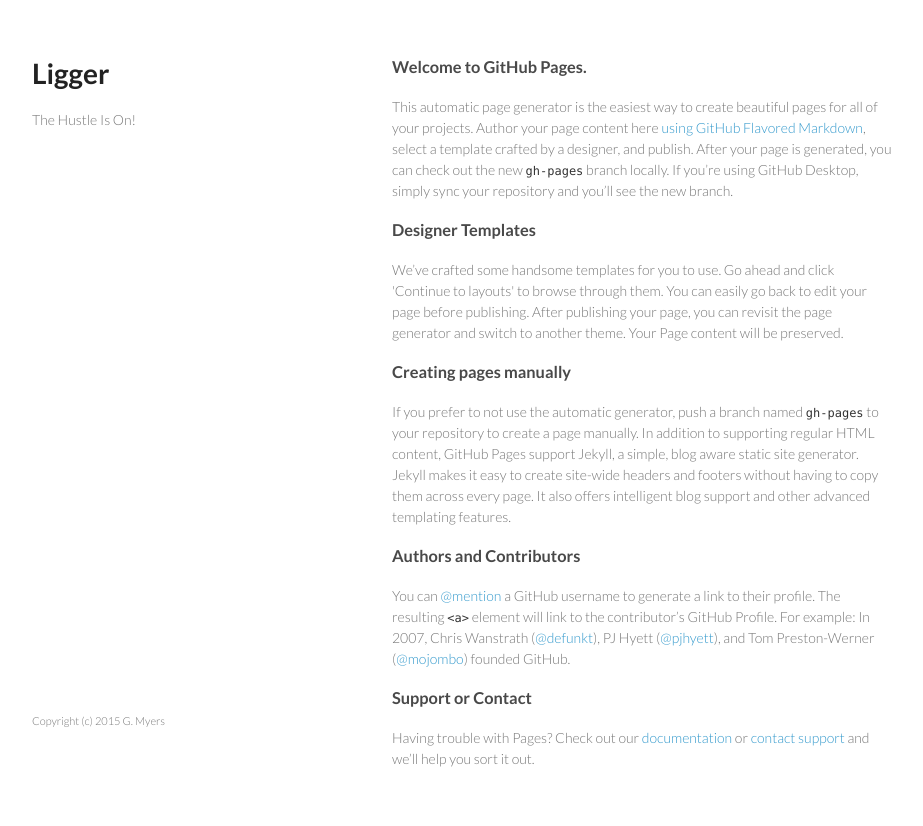
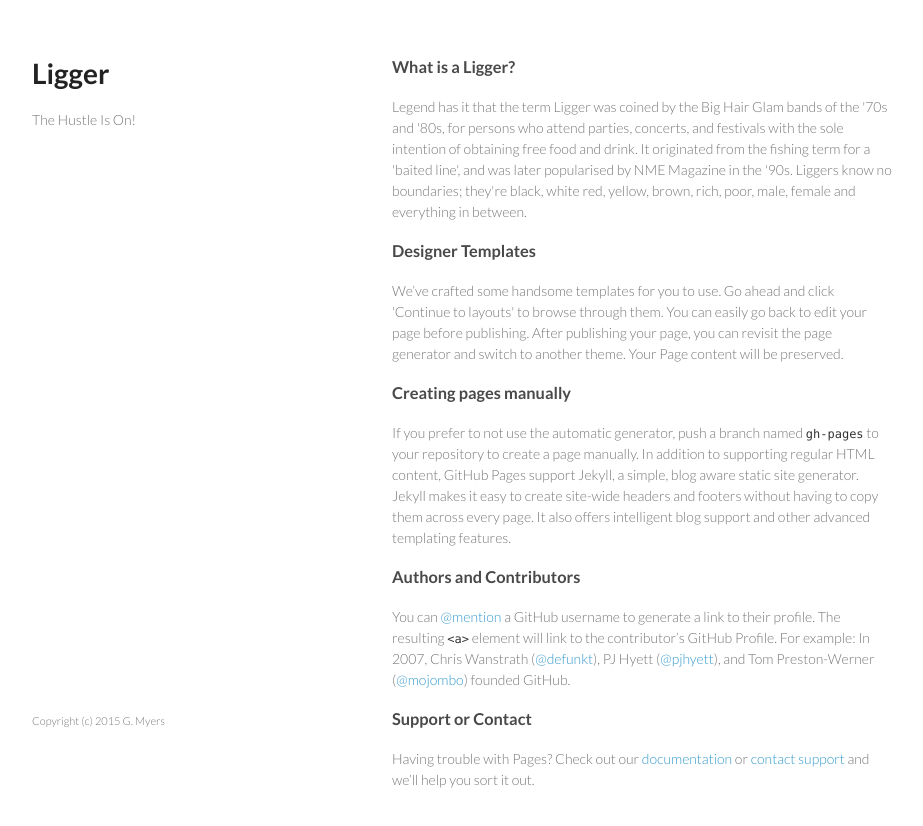
Before and after one commit to genemyers/ligger.github.io, a plain HTML site: page index.html in a window 1280 px wide. Shown: the whole page, without its empty margins (178-1101 px from the left). Drawn offline with Linux system fonts and the light colour scheme.

Commit message:
Updated index.html- what is a Ligger?

```diff
--- a/index.html
+++ b/index.html
@@ -34,9 +34,9 @@
         <h3>
 
 
-<a id="welcome-to-github-pages" class="anchor" href="#welcome-to-github-pages" aria-hidden="true"><span class="octicon octicon-link"></span></a>Welcome to GitHub Pages.</h3>
+<a id="welcome-to-github-pages" class="anchor" href="#welcome-to-github-pages" aria-hidden="true"><span class="octicon octicon-link"></span></a>What is a Ligger?</h3>
 
-<p>This automatic page generator is the easiest way to create beautiful pages for all of your projects. Author your page content here <a href="https://guides.github.com/features/mastering-markdown/">using GitHub Flavored Markdown</a>, select a template crafted by a designer, and publish. After your page is generated, you can check out the new <code>gh-pages</code> branch locally. If you’re using GitHub Desktop, simply sync your repository and you’ll see the new branch.</p>
+<p>Legend has it that the term Ligger was coined by the Big Hair Glam bands of the '70s and '80s, for persons who attend parties, concerts, and festivals with the sole intention of obtaining free food and drink. It originated from the fishing term for a 'baited line', and was later popularised by NME Magazine in the '90s. Liggers know no boundaries; they're black, white red, yellow, brown, rich, poor, male, female and everything in between.</p>
 
 <h3>
 <a id="designer-templates" class="anchor" href="#designer-templates" aria-hidden="true"><span class="octicon octicon-link"></span></a>Designer Templates</h3>
```
